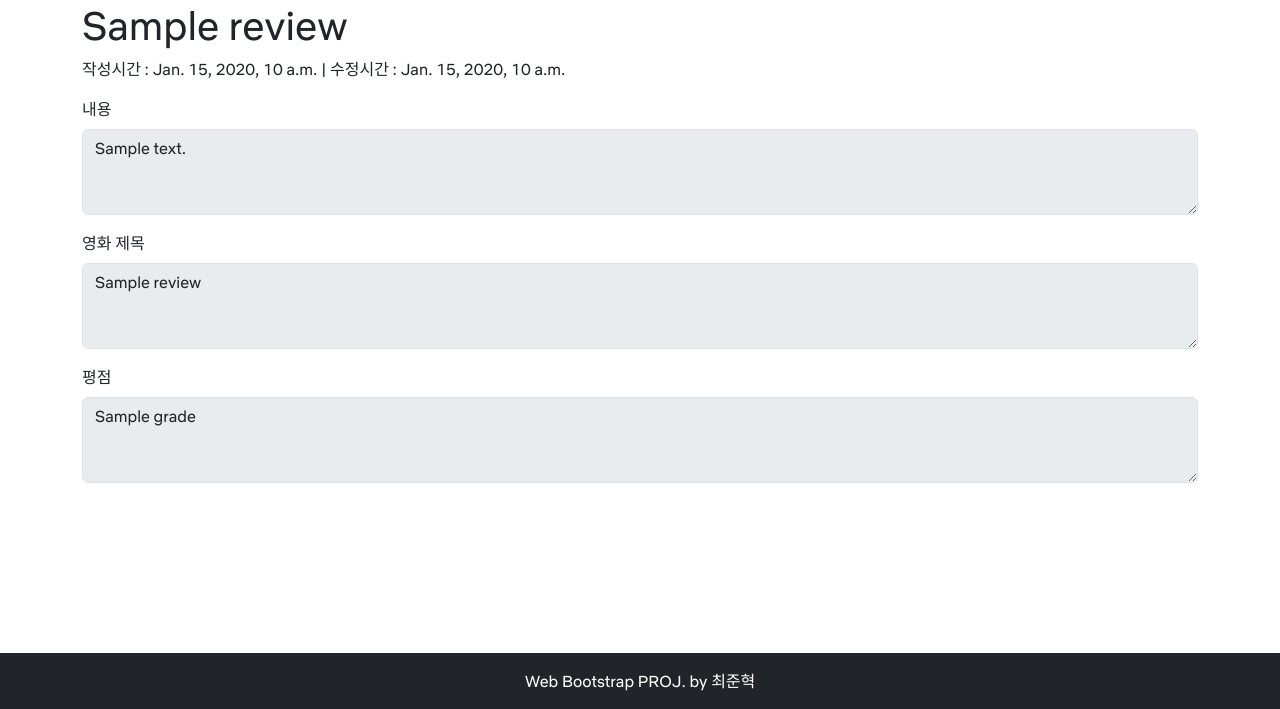
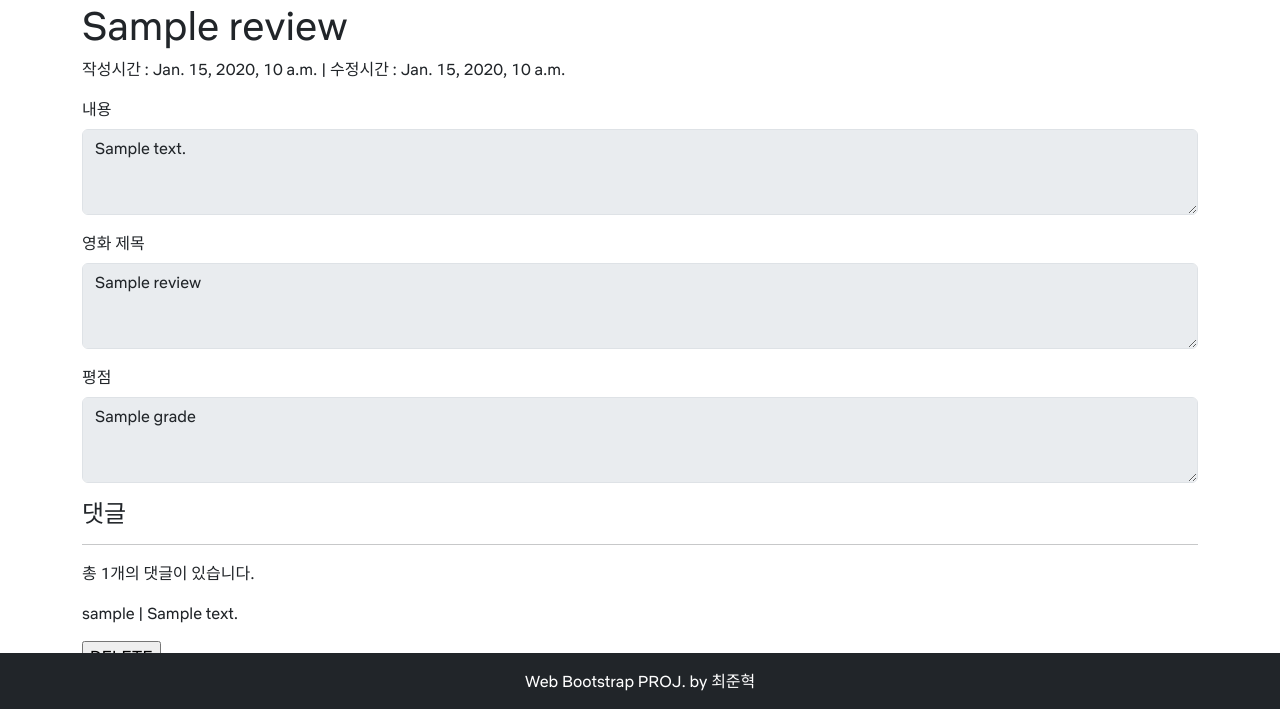
Before and after one commit to kimbap918/movie_review_proj, a Django app: template reviews/templates/reviews/detail.html in a window 1280 px wide. Shown: the part 91-800 px from the top of the page. Run offline with Django 3.2, Linux system fonts and the light colour scheme; the template is opened without the code that fills it: most values are stand-ins (such as "Sample title", 1, 10 or a date in 2020); some libraries are stand-ins or nearby versions; grey boxes are pictures that could not be loaded.

Commit message:
댓글 생성, 댓글 목록 출력 구현

```diff
--- a/reviews/models.py
+++ b/reviews/models.py
@@ -12,3 +12,9 @@ class Review(models.Model):
     grade = models.DecimalField(max_digits=2, decimal_places=1) # 영화 평점
     created_at = models.DateTimeField(auto_now_add=True) # 리뷰 생성시간
     updated_at = models.DateTimeField(auto_now=True) # 리뷰 수정시간
+
+class Comment(models.Model):
+    review = models.ForeignKey(Review, on_delete=models.CASCADE)
+    content = models.TextField()
+    user = models.ForeignKey(settings.AUTH_USER_MODEL,
+                                on_delete=models.CASCADE, null=True)
--- a/reviews/templates/reviews/detail.html
+++ b/reviews/templates/reviews/detail.html
@@ -7,7 +7,7 @@
 {% endblock %}
 
 {% block body %}
-  <form class="container mt-3">
+  <div class="container mt-3">
     <h1>{{ review.title }}</h1>
     <span>작성시간 :
       {{ review.created_at }}
@@ -31,5 +31,29 @@
         <a class="btn btn-outline-danger my-3" href="{% url 'reviews:delete' review.pk %}">삭제하기</a>
       </div>
     {% endif %}
-  </form>
+
+    <h4 class="my-3">댓글</h4>
+    {% if request.user.is_authenticated %}
+    <form action="{% url 'reviews:comment_create' review.pk %}" method="POST">
+      {% csrf_token %}
+      <div class="mb-2">
+        <input name='content' class="form-control" id="comment_form" rows="3"></input>
+      </div>
+      <button type="submit" class="btn btn-outline-primary">추가</button>
+    </form>
+    {% endif %}
+    <hr>
+    <p>총 {{ comment.count }}개의 댓글이 있습니다.</p>
+    {% for comment in review.comment_set.all %}
+      <p>{{ comment.user.username }} | {{ comment.content }}</p>
+      <form action="#" method="POST">
+        {% comment %} {% url 'reviews:comment_delete' article.pk comment.pk %} {% endcomment %}
+        {% csrf_token %}
+        <input type="submit" value="DELETE">
+      </form>
+      <hr>
+      {% empty %}
+      <p>댓글이 없어요 ㅠ_ㅠ</p>
+    {% endfor %}
+  </div>
 {% endblock %}
--- a/reviews/urls.py
+++ b/reviews/urls.py
@@ -10,4 +10,6 @@ urlpatterns = [
   path('detail/<int:pk>', views.detail, name='detail'),
   path('update/<int:pk>', views.update, name='update'),
   path('delete/<int:pk>', views.delete, name='delete'),
+  path('comments/<int:pk>', views.comment_create, name='comment_create'),
+
 ]
```
Also changed, not shown: reviews/forms.py (+7 -1 lines), reviews/views.py (+15 -3 lines), db.sqlite3, reviews/migrations/0002_comment.py (added).
